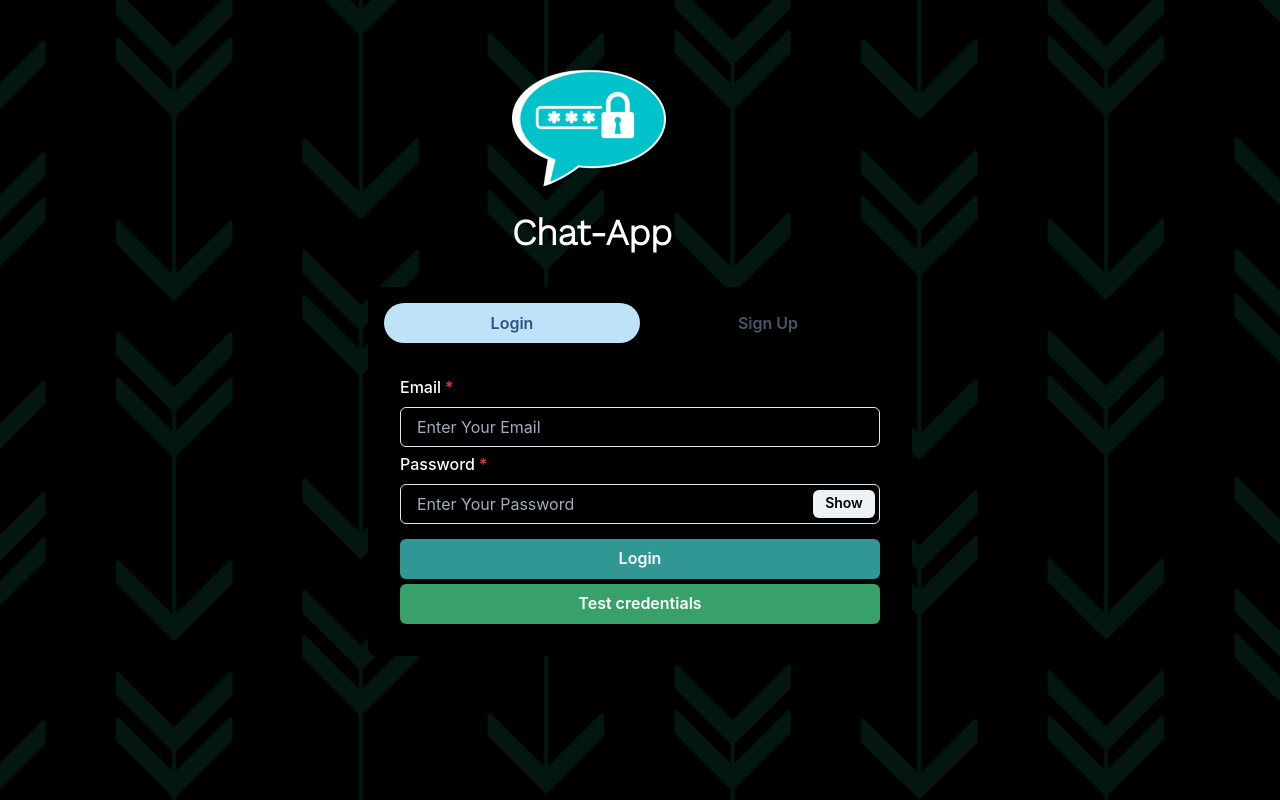
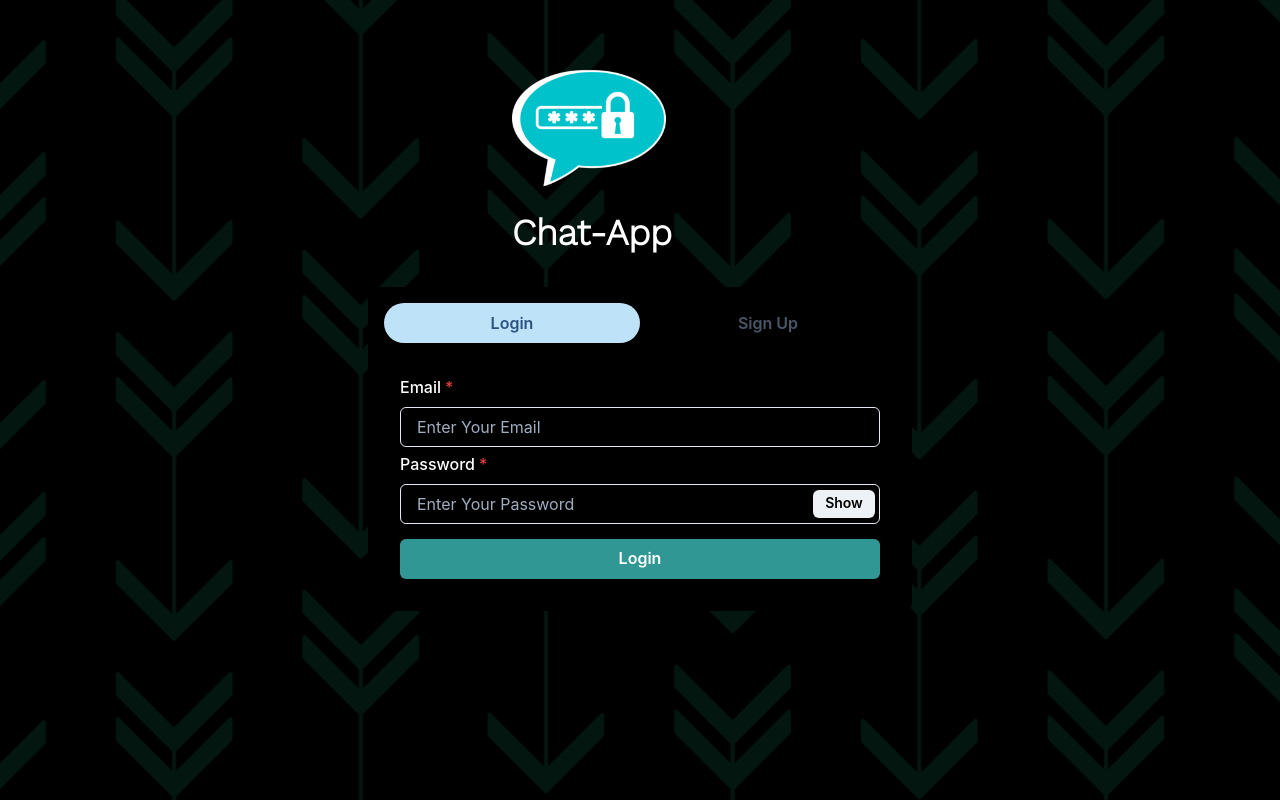
Before and after one commit to GirishMaity/Secure-chat-application, a React (Create React App) app in the folder frontend/: page / in a window 1280 px wide. Built offline with nearby package versions, Linux system fonts and the light colour scheme.

Commit message:
removed test credentials

```diff
--- a/frontend/src/components/Authentication/Login.js
+++ b/frontend/src/components/Authentication/Login.js
@@ -2,13 +2,9 @@ import { Button } from "@chakra-ui/button";
 import { FormControl, FormLabel } from "@chakra-ui/form-control";
 import { Input, InputGroup, InputRightElement } from "@chakra-ui/input";
 import { VStack } from "@chakra-ui/layout";
-//import { Show } from "@chakra-ui/media-query";
-//import { toast } from "@chakra-ui/toast";
 import React, { useState } from "react";
 import axios from "axios";
-//import { useHistory } from "react-router-dom";
 import { useToast } from "@chakra-ui/react";
-//import { RiLoginCircleFill } from 'react-icons/ri'
 import { createBrowserHistory } from "history";
 
 const Login = () => {
@@ -101,7 +97,6 @@ const Login = () => {
       </FormControl>
 
       <Button
-        // leftIcon={<RiLoginCircleFill/>}
         colorScheme="teal"
         width="100%"
         style={{ marginTop: 15 }}
@@ -110,17 +105,6 @@ const Login = () => {
       >
         Login
       </Button>
-      <Button
-        variant="solid"
-        colorScheme="green"
-        width="100%"
-        onClick={() => {
-          setEmail("test@email.com");
-          setPassword("123456");
-        }}
-      >
-        Test credentials
-      </Button>
     </VStack>
   );
 };
--- a/frontend/src/components/Authentication/Signup.js
+++ b/frontend/src/components/Authentication/Signup.js
@@ -2,7 +2,6 @@ import { Button } from "@chakra-ui/button";
 import { FormControl, FormLabel } from "@chakra-ui/form-control";
 import { Input, InputGroup, InputRightElement } from "@chakra-ui/input";
 import { VStack } from "@chakra-ui/layout";
-import { Show } from "@chakra-ui/media-query";
 import { useToast } from "@chakra-ui/react";
 import React, { useState } from "react";
 import axios from "axios";
```
